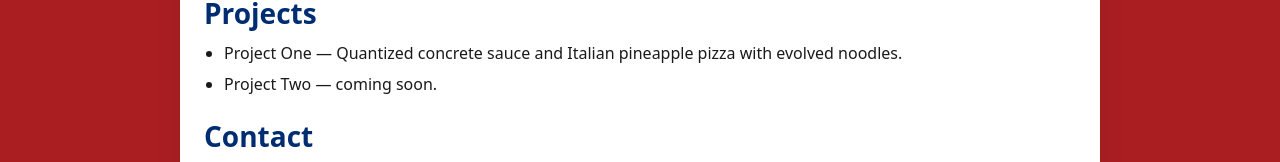
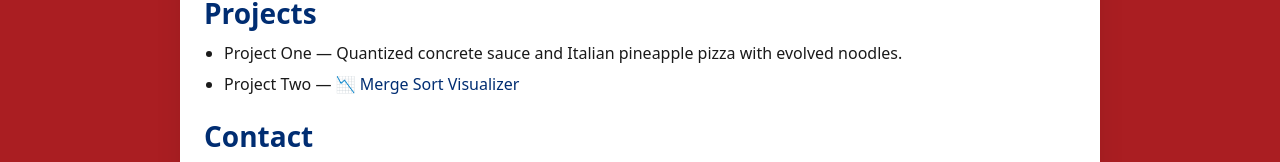
Before and after one commit to Apricotopic/queens-student-page, a plain HTML site: page index.html in a window 1280 px wide. Shown: the part 1162-1324 px from the top of the page. Drawn offline with Linux system fonts and the light colour scheme.

Commit message:
Update Project Two description with link
add alink

```diff
--- a/index.html
+++ b/index.html
@@ -32,7 +32,7 @@
         <h2>Projects</h2>
         <ul>
           <li>Project One — Quantized concrete sauce and Italian pineapple pizza with evolved noodles.</li>
-          <li>Project Two — coming soon.</li>
+          <li>Project Two — <a href="https://github.com/Apricotopic/CISC121_Final_Project">📉 Merge Sort Visualizer</a></li>
         </ul>
       </section>
 
```
